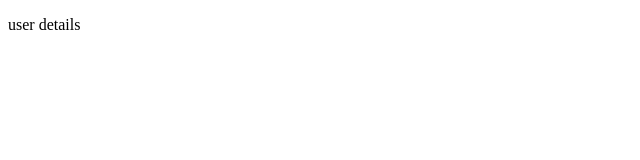
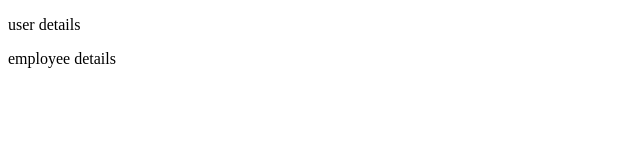
Before and after one commit to RadheshPavan/My_GitHub, a plain HTML site: page user.html in a window 1280 px wide. Shown: the whole page, without its empty margins (0-640 px from the left). Drawn offline with Linux system fonts and the light colour scheme.

Commit message:
updated user

```diff
--- a/user.html
+++ b/user.html
@@ -7,5 +7,6 @@
 </head>
 <body>
     <p>user details</p>
+    <p1>employee details</p1>
 </body>
 </html>
```
